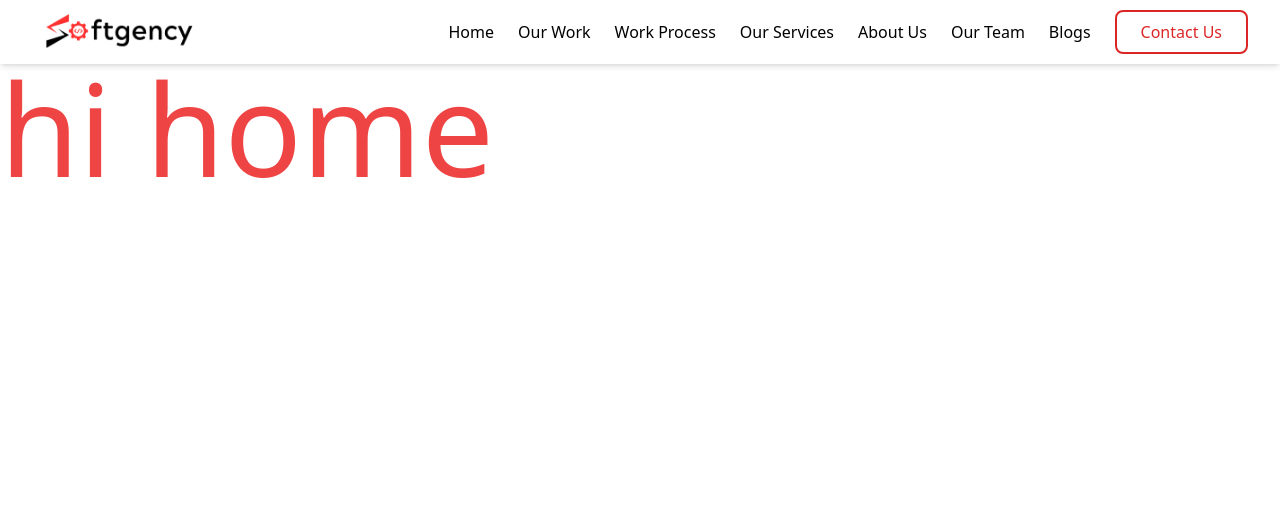
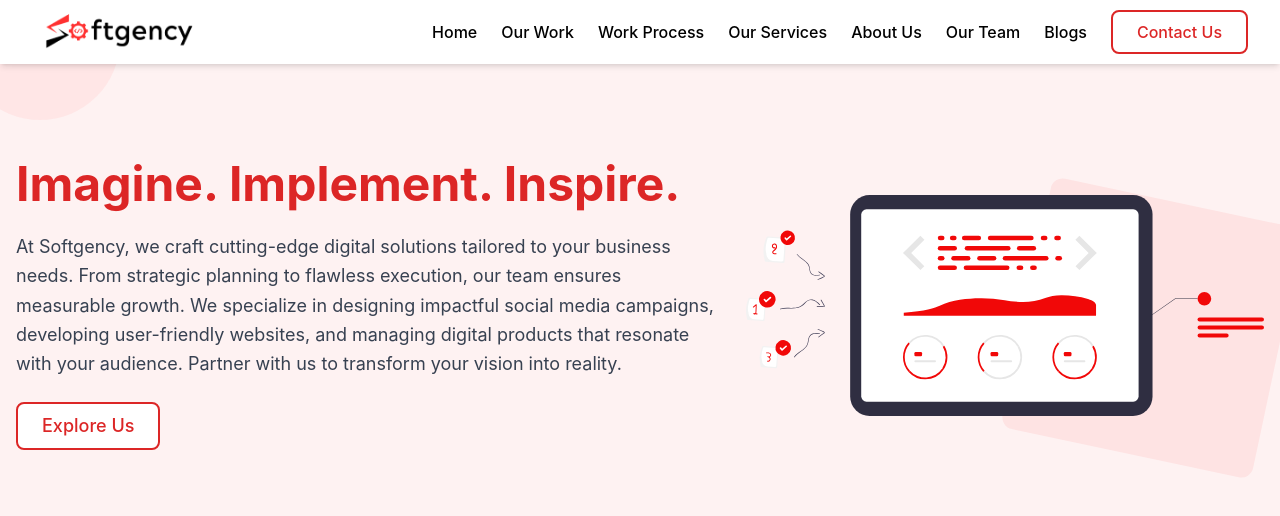
Before and after one commit to sahosskhan/softgency-frontend, a React (Vite) app: page / in a window 1280 px wide. Shown: the top 516 px of the page. Built offline with nearby package versions, Linux system fonts and the light colour scheme.

Commit message:
navbar modify & home->hero page add

```diff
--- /dev/null
+++ b/src/Pages/Home/HeroPage.jsx
@@ -0,0 +1,51 @@
+import React from 'react';
+
+
+const Hero = () => {
+  return (
+    <section className="relative bg-red-50 overflow-hidden min-h-screen">
+      {/* Static background shapes */}
+      <div className="absolute top-0 left-0 w-full h-full pointer-events-none">
+        <div className="absolute -top-10 -left-10 w-40 h-40 bg-red-200 opacity-30 rounded-full"></div>
+        <div className="absolute top-1/4 right-0 w-64 h-64 bg-red-300 opacity-20 rounded-xl transform rotate-12"></div>
+        <div className="absolute bottom-0 left-1/3 w-48 h-48 bg-red-100 opacity-25 rounded-full"></div>
+      </div>
+
+      <div className="relative max-w-7xl mx-auto px-4 py-32 md:py-40 flex flex-col md:flex-row items-center">
+        {/* Left Content */}
+        <div className="md:w-[70%] text-left pr-8 z-10">
+          <h1 className="text-5xl md:text-5xl font-bold  text-red-600 mb-6">
+           Imagine. Implement. Inspire.
+          </h1>
+          <p className="text-gray-700 text-lg mb-6 leading-relaxed">
+            At Softgency, we craft cutting-edge digital solutions tailored to your business needs.
+            From strategic planning to flawless execution, our team ensures measurable growth.
+            We specialize in designing impactful social media campaigns, developing user-friendly
+            websites, and managing digital products that resonate with your audience.
+            Partner with us to transform your vision into reality.
+          </p>
+     <button className="relative px-6 py-2 rounded-lg font-medium border-2 border-red-600 bg-white text-red-600 overflow-hidden group transition">
+  {/* Hover Gradient Background */}
+  <span className="absolute inset-0 bg-gradient-to-r from-red-600 to-red-200 -translate-x-full group-hover:translate-x-0 transition-transform duration-500 ease-out"></span>
+  {/* Text Layer */}
+  <span className="relative z-10 text-lg transition-colors duration-500 group-hover:text-white">
+    Explore Us
+  </span>
+</button>
+
+        </div>
+
+        {/* Right Image */}
+        <div className="md:w-1/2 mt-10 md:mt-0 flex justify-end z-10">
+          <img
+            src="hero.svg"
+            alt="Hero"
+            className="w-full max-w-md md:max-w-xl lg:max-w-2xl  transform hover:scale-105 transition duration-500"
+          />
+        </div>
+      </div>
+    </section>
+  );
+};
+
+export default Hero;
--- a/src/Pages/Home/Home.jsx
+++ b/src/Pages/Home/Home.jsx
@@ -1,11 +1,12 @@
-import React from 'react';
+import HeroPage from "./HeroPage";
 
 const Home = () => {
-    return (
-        <div className='text-red-500 text-9xl pt-16'>
-            hi home
-        </div>
-    );
+  return (
+    <div className="min-h-screen bg-gradient-to-b from-white via-red-50 to-white">
+      <HeroPage />
+
+    </div>
+  );
 };
 
 export default Home;
--- a/src/Shareds/Navbar.jsx
+++ b/src/Shareds/Navbar.jsx
@@ -44,7 +44,7 @@ const Navbar = () => {
                 className="relative px-6 py-2 rounded-lg font-medium border-2 border-red-600 bg-white text-red-600 overflow-hidden group"
               >
                 {/* Hover Gradient Background */}
-                <span className="absolute inset-0 bg-gradient-to-r from-red-600 to-black translate-x-[-100%] group-hover:translate-x-0 transition-transform duration-500 ease-out"></span>
+                <span className="absolute inset-0 bg-gradient-to-r from-red-600 to-red-200 translate-x-[-100%] group-hover:translate-x-0 transition-transform duration-500 ease-out"></span>
                 {/* Text Layer */}
                 <span className="relative z-10 transition-colors duration-500 group-hover:text-white">
                   Contact Us
@@ -80,7 +80,7 @@ const Navbar = () => {
               className="relative block text-center px-6 py-2 rounded-lg font-medium border-2 border-red-600 bg-white text-red-600 overflow-hidden group"
               onClick={() => setIsOpen(false)}
             >
-              <span className="absolute inset-0 bg-gradient-to-r from-red-600 to-black translate-x-[-100%] group-hover:translate-x-0 transition-transform duration-500 ease-out"></span>
+              <span className="absolute inset-0 bg-gradient-to-r from-red-600 to-red-200 translate-x-[-100%] group-hover:translate-x-0 transition-transform duration-500 ease-out"></span>
               <span className="relative z-10 transition-colors duration-500 group-hover:text-white">
                 Contact Us
               </span>
--- a/src/index.css
+++ b/src/index.css
@@ -1,3 +1,14 @@
 @tailwind base;
 @tailwind components;
 @tailwind utilities;
+
+
+
+@import url('https://fonts.googleapis.com/css2?family=Inter:ital,opsz,wght@0,14..32,100..900;1,14..32,100..900&display=swap');
+
+
+
+body{
+ font-family: "Inter", sans-serif;
+  font-optical-sizing: auto;
+}
```
Also changed, not shown: public/hero.svg (added).
